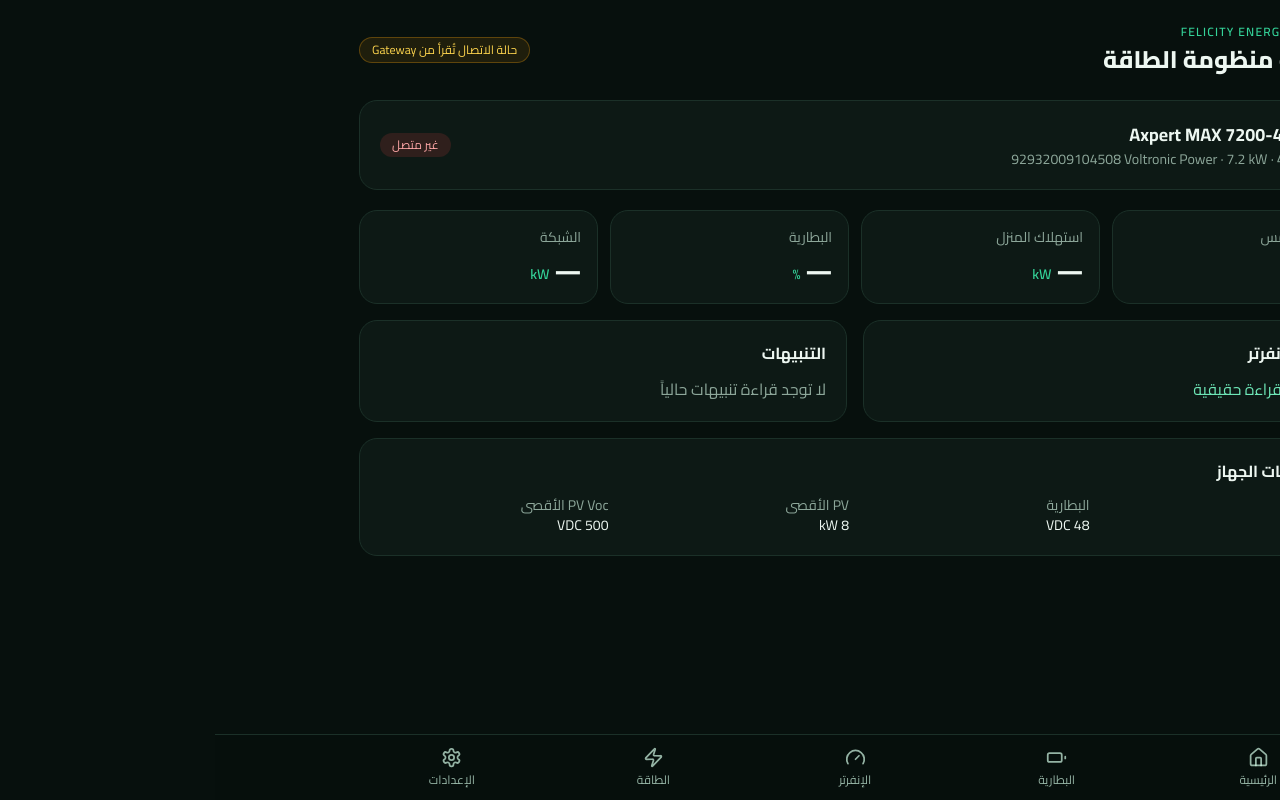
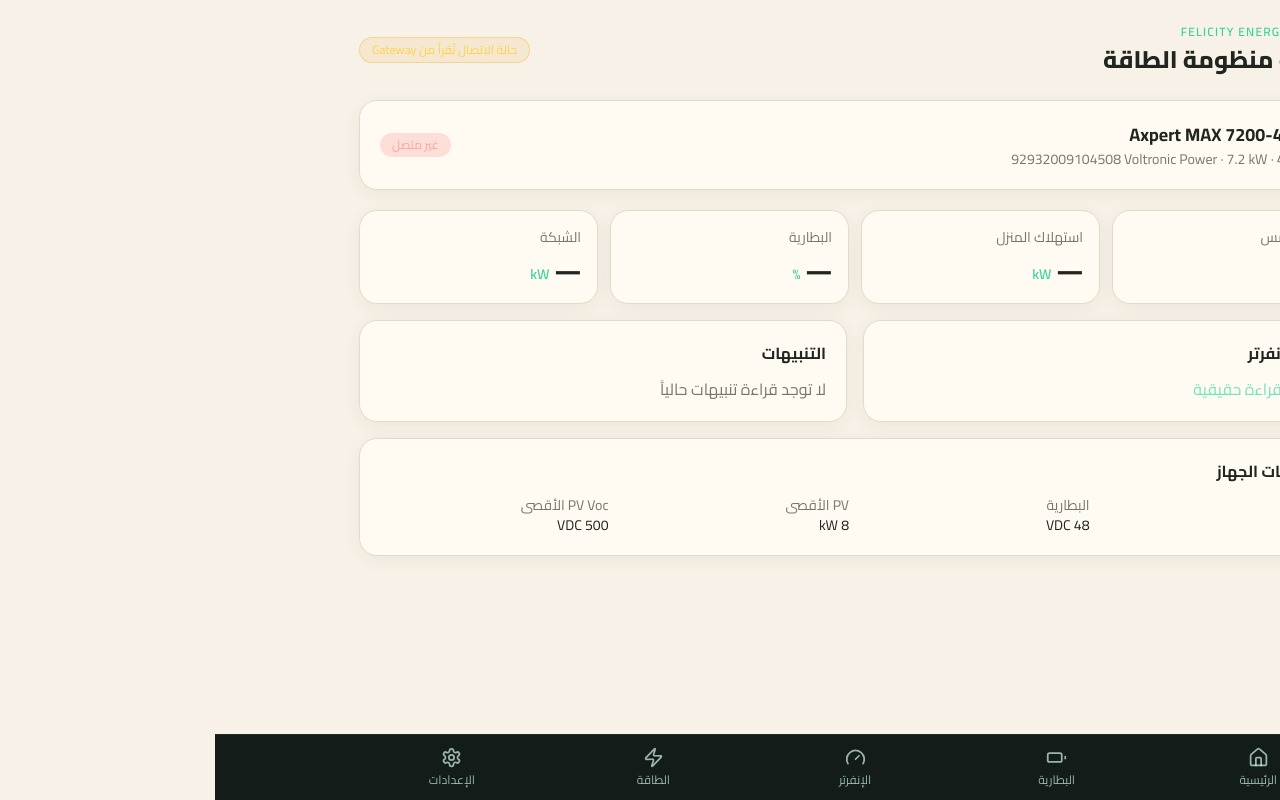
Before and after one commit to mahmoudbir-glitch/Solar, a Next.js app: page / in a window 1280 px wide. Built offline with nearby package versions, Linux system fonts and the light colour scheme.

Commit message:
style: switch Solar UI to cream white theme

```diff
--- a/src/app/globals.css
+++ b/src/app/globals.css
@@ -2,4 +2,12 @@
 @tailwind base;
 @tailwind components;
 @tailwind utilities;
-:root{color-scheme:dark}*{box-sizing:border-box}body{margin:0;background:#07100d;color:#edf7f1;font-family:Cairo,Arial,sans-serif}a{text-decoration:none;color:inherit}.card{background:#0d1915;border:1px solid #1b3028;border-radius:18px}.muted{color:#8da79a}.value{font-variant-numeric:tabular-nums}
+
+:root{color-scheme:light}
+*{box-sizing:border-box}
+html,body{min-height:100%}
+body{margin:0;background:#f7f1e7;color:#20251f;font-family:Cairo,Arial,sans-serif}
+a{text-decoration:none;color:inherit}
+.card{background:#fffaf2;border:1px solid #e5dac8;border-radius:18px;box-shadow:0 4px 18px rgba(72,55,32,.06)}
+.muted{color:#7c756b}
+.value{font-variant-numeric:tabular-nums}
```
